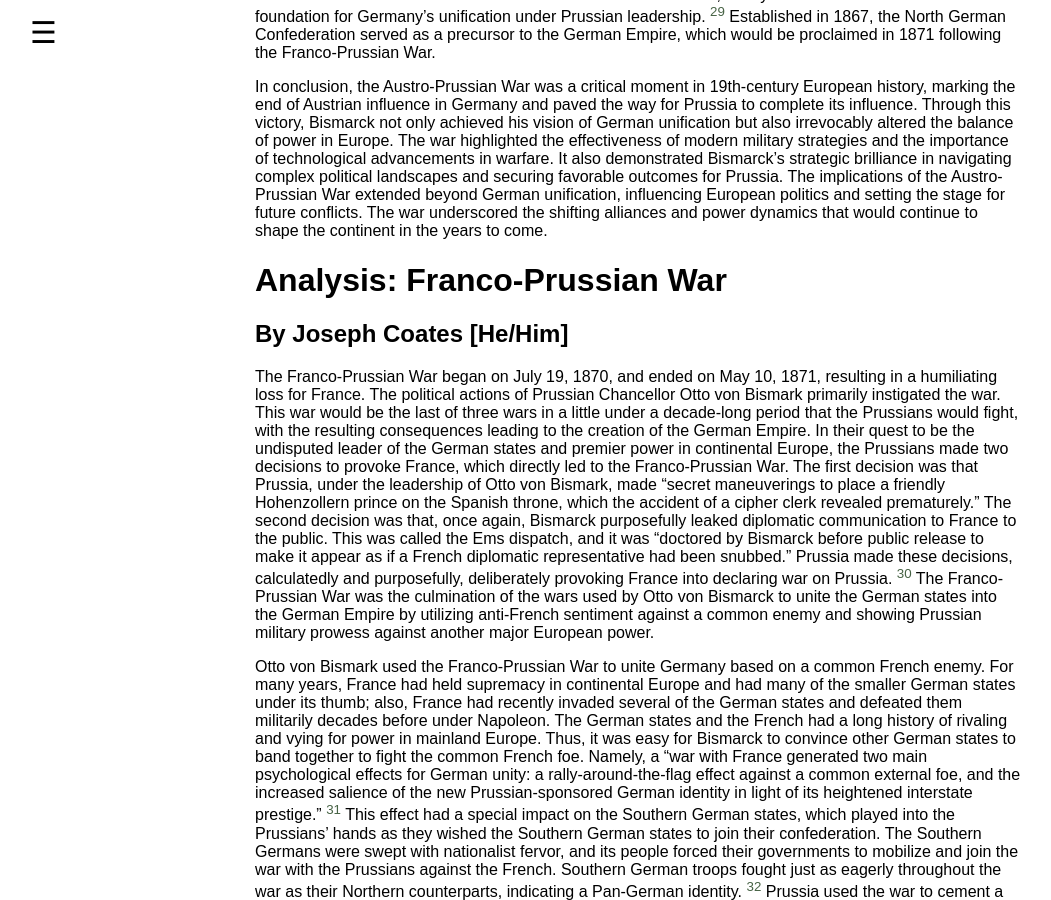
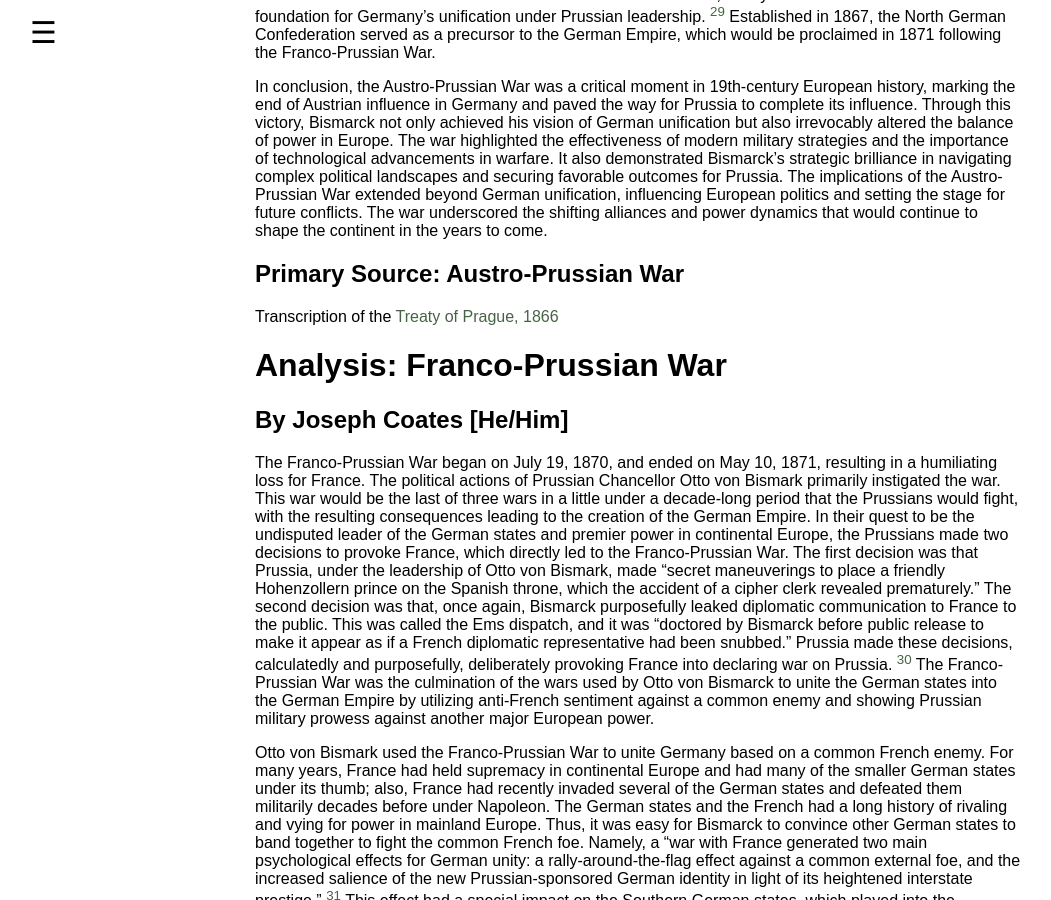
Before and after one commit to LucasOM-XeThey/OliveiraMelo-Lucas-EUH3205, a Jekyll site: the page built from 002_analysis.md, in a window 1280 px wide and 900 px high, scrolled down 4393 px. Shown: the whole window, without its empty margins (1-1052 px from the left). Built offline with Jekyll 4.4.1, drawn with Linux system fonts in a browser that asks for light colours.

Commit message:
Update 002_analysis.md

```diff
--- a/002_analysis.md
+++ b/002_analysis.md
@@ -125,6 +125,10 @@ It also demonstrated Bismarck's strategic brilliance in navigating complex polit
 The implications of the Austro-Prussian War extended beyond German unification, influencing European politics and setting the stage for future conflicts.
 The war underscored the shifting alliances and power dynamics that would continue to shape the continent in the years to come.
 
+## Primary Source: Austro-Prussian War
+
+Transcription of the [Treaty of Prague, 1866](http://www.documentArchiv.de/nzjh/ndbd/verfndbd.html)
+
 # Analysis: Franco-Prussian War
 
 ## By Joseph Coates [He/Him]
```
